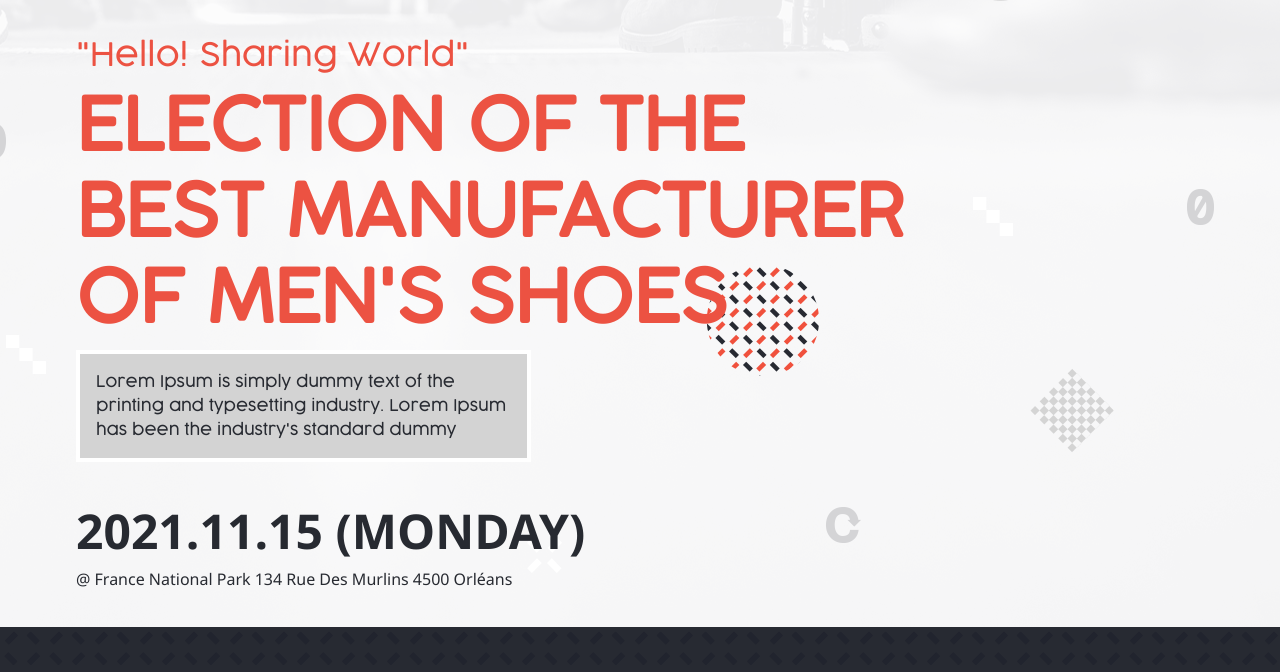
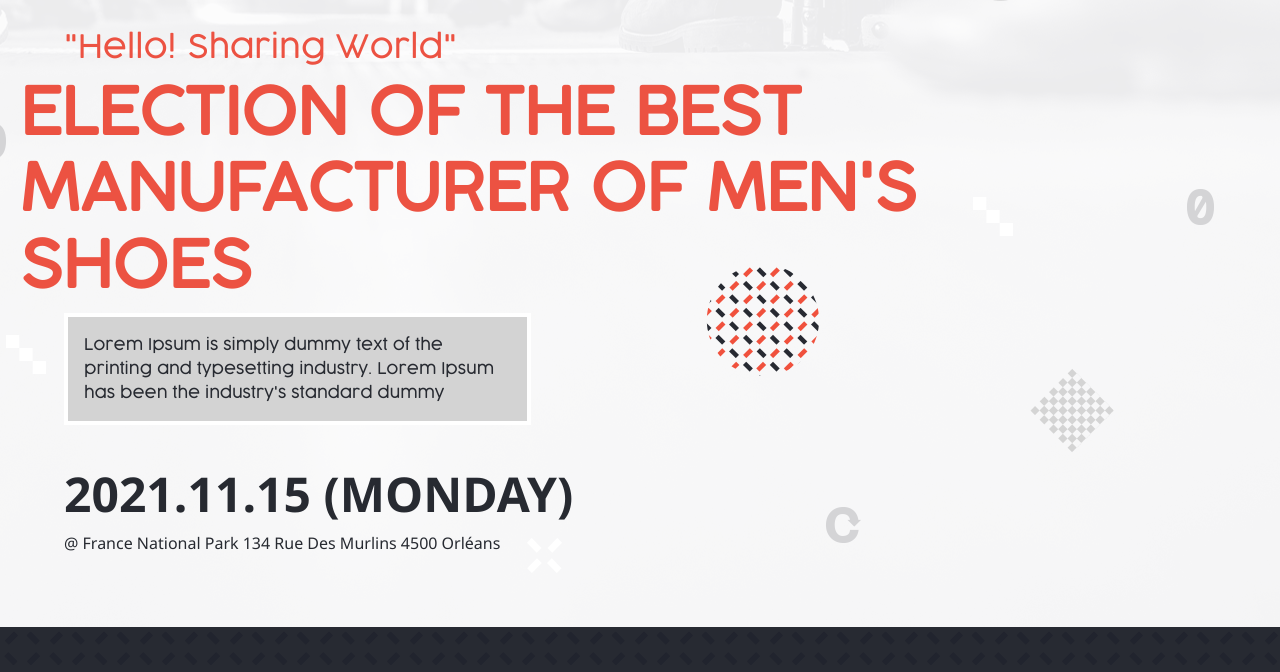
Before and after one commit to azy64/capstone-project, a website: page index.html in a window 1280 px wide. Shown: the part 116-788 px from the top of the page. Drawn offline with nearby package versions, Linux system fonts and the light colour scheme.

Commit message:
Fix linters errors

```diff
--- a/css/style.css
+++ b/css/style.css
@@ -15,6 +15,7 @@
 html {
   padding: 0 !important;
   margin: 0 !important;
+  overflow-x: hidden !important;
 }
 
 .fm-coco-light {
--- a/index.html
+++ b/index.html
@@ -49,6 +49,7 @@
                 </div>
             </div>
             <!--mobie menu-->
+            <div class="container">
                 <div id="mobile" class="row d-md-none d-sm-block d-lg-none bg-white">
                     <div class="col-3 p-4 pe-0">
                         <div class="menu grid" id="sandwich">
@@ -65,17 +66,18 @@
                     </div>
 
                 </div>
+            </div>
         </nav>
     </header>
     <!--body-->
     <section class="container-fluid main_invite_wrap">
         <div class="container-fluid">
             <div class="row">
-                <div class="col-sm-12 col-md-9 mt-sm-5 p-3">
+                <div class="col-sm-12 col-md-9 mt-sm-5 p-1 pt-2">
                     <h3 class="fs-2 ps-sm-5 text-orange-c ">
                         "Hello! Sharing World"
                     </h3>
-                    <h1 class="display-2 ps-sm-5 text-orange-c fw-bolder text-uppercase">
+                    <h1 class="display-3 overflow-hidden ps-sm-1 text-orange-c fw-bolder text-uppercase">
                         Election of the Best manufacturer of Men's shoes
                     </h1>
                     <p class="text-black-c p-sm-0 p-md-3 ms-md-5 m-sm-auto bg-grey-c border border-4 border-white col-md-6 col-sm text-start">
```
Also changed, not shown: about.html (+2 -0 lines). Lines whose indentation alone changed are shown as unchanged.
